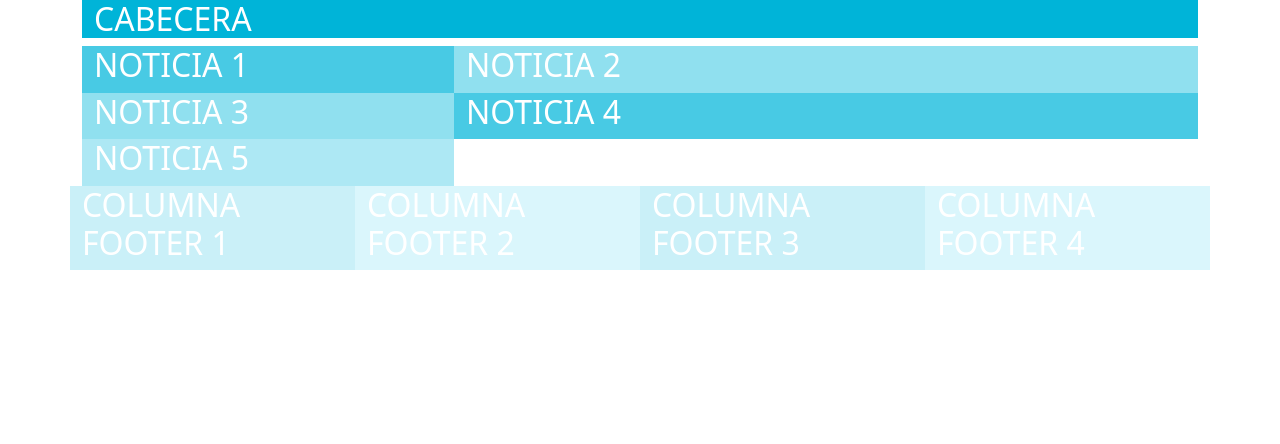
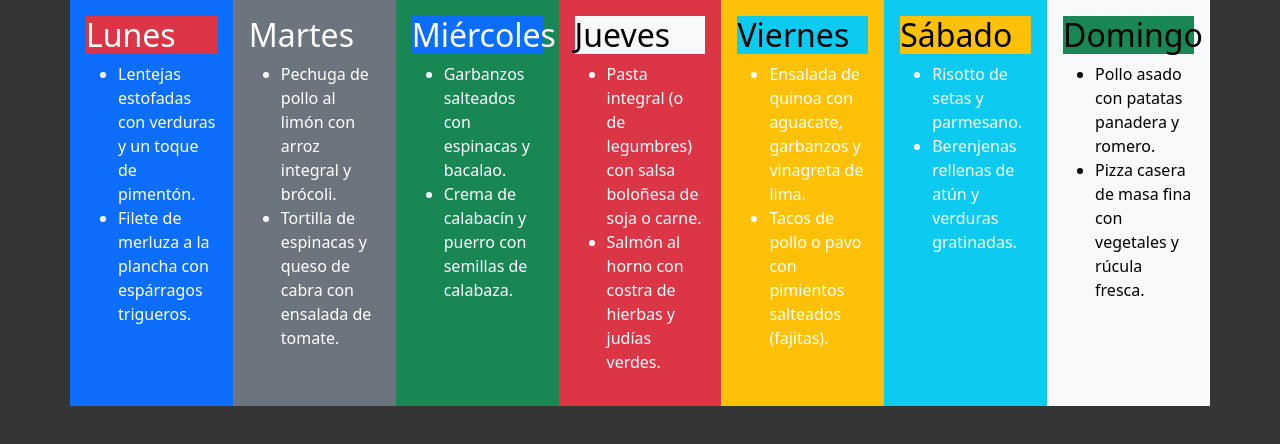
Before and after one commit to fuentes9hugo/bootstrap-mastermind, a plain HTML site: page parallel-project/index.html in a window 1280 px wide. Drawn offline with Linux system fonts and the light colour scheme.

Commit message:
Background and text color utilitiees and helper

```diff
--- a/parallel-project/css/styles.css
+++ b/parallel-project/css/styles.css
@@ -28,3 +28,14 @@
     background-color: #daf6fc;
     color: white;
 }
+
+.bg-body {
+    background-color: #353535 !important;
+}
+
+@media (min-width: 992px) {
+  .row-cols-lg-7 > * {
+    flex: 0 0 auto;
+    width: 14.285714%; /* Resultado de 100 / 7 */
+  }
+}
--- a/parallel-project/index.html
+++ b/parallel-project/index.html
@@ -7,52 +7,61 @@
     <link rel="stylesheet" href="css/bootstrap-css/bootstrap.min.css">
     <link rel="stylesheet" href="css/styles.css">
 </head>
-<body>
-    <main class="container middle-div">
-        <!-- CONTAINER HEADER -->
-        <article class="container header-div">
-            <h2>CABECERA</h2>
-        </article>
-        <!-- CONTAINER HEADER -->
-            <!-- CONTAINER CENTER -->
+<body class="bg-body">
+     <main>
         <article class="container">
-                <div class="row">
-                    <div class="col-12 col-sm-4 middle-div-80">
-                        <h2>NOTICIA 1</h2>
+            <div class="row row-cols-1 row-cols-lg-7">
+                <div class="col text-bg-primary p-3">
+                    <h2 class="bg-danger">Lunes</h2>
+                    <ul>
+                        <li>Lentejas estofadas con verduras y un toque de pimentón.</li>
+                        <li>Filete de merluza a la plancha con espárragos trigueros.</li>
+                    </ul>
                 </div>
-                    <div class="col-12 col-sm-8 middle-div-60">
-                        <h2>NOTICIA 2</h2>
+                <div class="col text-bg-secondary p-3">
+                    <h2 class="bg-secondary">Martes</h2>
+                    <ul>
+                        <li>Pechuga de pollo al limón con arroz integral y brócoli.</li>
+                        <li>Tortilla de espinacas y queso de cabra con ensalada de tomate.</li>
+                    </ul>
                 </div>
-                    <div class="col-12 col-sm-4 middle-div-60">
-                        <h2>NOTICIA 3</h2>
+                <div class="col text-bg-success p-3">
+                    <h2 class="bg-primary">Miércoles</h2>
+                    <ul>
+                        <li>Garbanzos salteados con espinacas y bacalao.</li>
+                        <li>Crema de calabacín y puerro con semillas de calabaza.</li>
+                    </ul>
                 </div>
-                    <div class="col-12 col-sm-8 middle-div-80">
-                        <h2>NOTICIA 4</h2>
+                <div class="col text-bg-danger p-3">
+                    <h2 class="bg-light text-black">Jueves</h2>
+                    <ul>
+                        <li>Pasta integral (o de legumbres) con salsa boloñesa de soja o carne.</li>
+                        <li>Salmón al horno con costra de hierbas y judías verdes.</li>
+                    </ul>
                 </div>
-                    <div class="col-12 col-sm-4 middle-div-40">
-                        <h2>NOTICIA 5</h2>
+                <div class="col text-bg-warning p-3">
+                    <h2 class="bg-info">Viernes</h2>
+                    <ul class="text-white">
+                        <li>Ensalada de quinoa con aguacate, garbanzos y vinagreta de lima.</li>
+                        <li>Tacos de pollo o pavo con pimientos salteados (fajitas).</li>
+                    </ul>
+                </div>
+                <div class="col text-bg-info p-3">
+                    <h2 class="bg-warning">Sábado</h2>
+                    <ul class="text-white">
+                        <li>Risotto de setas y parmesano.</li>
+                        <li>Berenjenas rellenas de atún y verduras gratinadas.</li>
+                    </ul>
+                </div>
+                <div class="col text-bg-light p-3">
+                    <h2 class="bg-success">Domingo</h2>
+                    <ul>
+                        <li>Pollo asado con patatas panadera y romero.</li>
+                        <li>Pizza casera de masa fina con vegetales y rúcula fresca.</li>
+                    </ul>
                 </div>
             </div>
         </article>
-            <!-- CONTAINER CENTER -->
-            <!-- CONTAINER BOTTOM -->
-            <article>
-                <div class="row row-cols-1 row-cols-sm-2 row-cols-md-3 row-cols-lg-4">
-                    <div class="col bottom-div-1">
-                        <h2>COLUMNA FOOTER 1</h2>
-                    </div>
-                    <div class="col bottom-div-2">
-                        <h2>COLUMNA FOOTER 2</h2>
-                    </div>
-                    <div class="col bottom-div-1">
-                        <h2>COLUMNA FOOTER 3</h2>
-                    </div>
-                    <div class="col bottom-div-2">
-                        <h2>COLUMNA FOOTER 4</h2>
-                    </div>
-                </div>
-            </article>
-            <!-- CONTAINER BOTTOM -->
      </main>
     <script src="js/bootstrap-js/bootstrap.bundle.min.js"></script>
 </body>
```
Also changed, not shown: todo-tecnologia/index.html (+21 -39 lines). Lines whose indentation alone changed are shown as unchanged.
